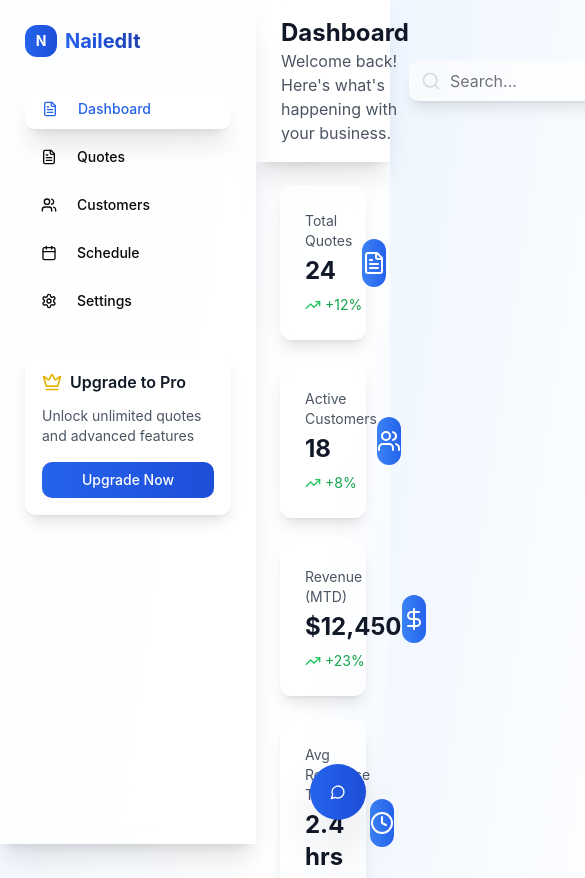
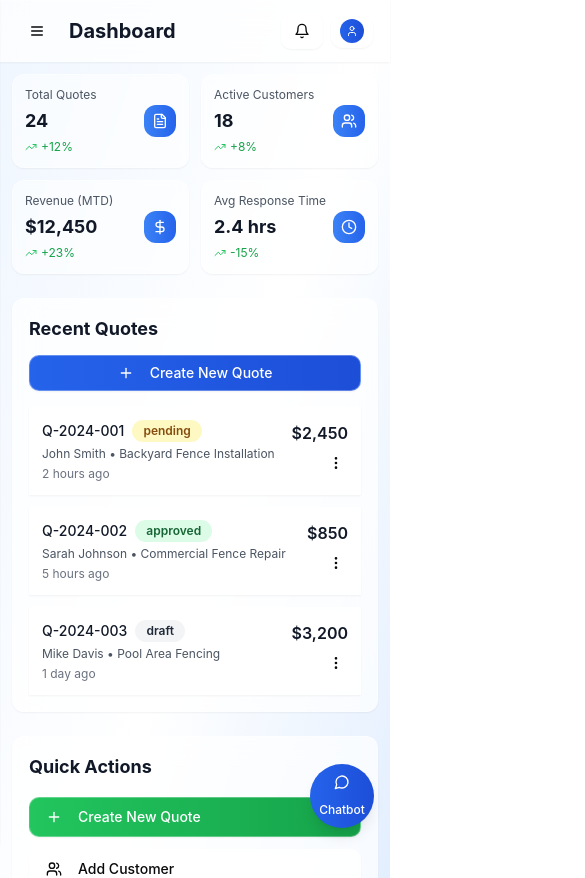
Before and after one commit to karthik-pv/nailed-it-quote-ai, a React (Vite) app: page /dashboard in a window 390 px wide. Shown: the top 878 px of the page, 585 px wide, since content can reach past the window. Built offline with nearby package versions, Linux system fonts and the light colour scheme.

Commit message:
Fix: Improve mobile responsiveness and chatbot UI
- Ensure proper mobile display.
- Increase chatbot button size and rename.
- Address overlapping issues.

```diff
--- a/src/components/AIGuide.tsx
+++ b/src/components/AIGuide.tsx
@@ -105,31 +105,34 @@ const AIGuide = () => {
 
   if (!isOpen) {
     return (
-      <Button
-        onClick={() => setIsOpen(true)}
-        className="fixed bottom-6 right-6 w-14 h-14 rounded-full bg-gradient-to-r from-blue-600 to-blue-700 text-white shadow-2xl hover:shadow-blue-500/25 hover:scale-110 transition-all duration-300 z-50"
-      >
-        <MessageCircle className="w-6 h-6" />
-      </Button>
+      <div className="fixed bottom-4 right-4 z-50">
+        <Button
+          onClick={() => setIsOpen(true)}
+          className="w-16 h-16 rounded-full bg-gradient-to-r from-blue-600 to-blue-700 text-white shadow-lg hover:shadow-xl hover:scale-110 transition-all duration-300 flex flex-col items-center justify-center p-2"
+        >
+          <MessageCircle className="w-6 h-6 mb-1" />
+          <span className="text-xs font-medium">Chatbot</span>
+        </Button>
+      </div>
     );
   }
 
   return (
-    <Card className="fixed bottom-6 right-6 w-96 h-96 bg-white/95 backdrop-blur-xl border border-white/20 shadow-2xl z-50 flex flex-col">
+    <Card className="fixed bottom-4 right-4 w-[90vw] max-w-96 h-[70vh] max-h-96 bg-white/95 backdrop-blur-xl border border-white/20 shadow-lg z-50 flex flex-col">
       {/* Header */}
-      <div className="flex items-center justify-between p-4 border-b border-gray-200 bg-gradient-to-r from-blue-600 to-blue-700 text-white rounded-t-lg">
+      <div className="flex items-center justify-between p-3 lg:p-4 border-b border-gray-200 bg-gradient-to-r from-blue-600 to-blue-700 text-white rounded-t-lg">
         <div className="flex items-center space-x-2">
-          <Bot className="w-5 h-5" />
-          <span className="font-semibold">AI Guide</span>
+          <Bot className="w-4 lg:w-5 h-4 lg:h-5" />
+          <span className="font-semibold text-sm lg:text-base">AI Chatbot</span>
         </div>
-        <div className="flex items-center space-x-2">
+        <div className="flex items-center space-x-1 lg:space-x-2">
           <Button
             variant="ghost"
             size="sm"
             onClick={() => setIsMinimized(!isMinimized)}
             className="text-white hover:bg-white/20 p-1"
           >
-            {isMinimized ? <Maximize2 className="w-4 h-4" /> : <Minimize2 className="w-4 h-4" />}
+            {isMinimized ? <Maximize2 className="w-3 lg:w-4 h-3 lg:h-4" /> : <Minimize2 className="w-3 lg:w-4 h-3 lg:h-4" />}
           </Button>
           <Button
             variant="ghost"
@@ -137,7 +140,7 @@ const AIGuide = () => {
             onClick={() => setIsOpen(false)}
             className="text-white hover:bg-white/20 p-1"
           >
-            <X className="w-4 h-4" />
+            <X className="w-3 lg:w-4 h-3 lg:h-4" />
           </Button>
         </div>
       </div>
@@ -145,7 +148,7 @@ const AIGuide = () => {
       {!isMinimized && (
         <>
           {/* Messages */}
-          <div className="flex-1 overflow-y-auto p-4 space-y-4">
+          <div className="flex-1 overflow-y-auto p-3 lg:p-4 space-y-3 lg:space-y-4">
             {messages.map((message) => (
               <div
                 key={message.id}
@@ -154,32 +157,32 @@ const AIGuide = () => {
                 }`}
               >
                 {!message.isUser && (
-                  <div className="w-8 h-8 rounded-full bg-gradient-to-r from-blue-500 to-blue-600 flex items-center justify-center flex-shrink-0">
-                    <Bot className="w-4 h-4 text-white" />
+                  <div className="w-6 lg:w-8 h-6 lg:h-8 rounded-full bg-gradient-to-r from-blue-500 to-blue-600 flex items-center justify-center flex-shrink-0">
+                    <Bot className="w-3 lg:w-4 h-3 lg:h-4 text-white" />
                   </div>
                 )}
                 <div
-                  className={`max-w-xs p-3 rounded-lg ${
+                  className={`max-w-[70%] p-2 lg:p-3 rounded-lg ${
                     message.isUser
-                      ? 'bg-blue-600 text-white ml-8'
-                      : 'bg-gray-100 text-gray-800 mr-8'
+                      ? 'bg-blue-600 text-white'
+                      : 'bg-gray-100 text-gray-800'
                   }`}
                 >
-                  <p className="text-sm whitespace-pre-line">{message.text}</p>
+                  <p className="text-xs lg:text-sm whitespace-pre-line">{message.text}</p>
                 </div>
                 {message.isUser && (
-                  <div className="w-8 h-8 rounded-full bg-gray-300 flex items-center justify-center flex-shrink-0">
-                    <User className="w-4 h-4 text-gray-600" />
+                  <div className="w-6 lg:w-8 h-6 lg:h-8 rounded-full bg-gray-300 flex items-center justify-center flex-shrink-0">
+                    <User className="w-3 lg:w-4 h-3 lg:h-4 text-gray-600" />
                   </div>
                 )}
               </div>
             ))}
             {isLoading && (
               <div className="flex items-start space-x-2">
-                <div className="w-8 h-8 rounded-full bg-gradient-to-r from-blue-500 to-blue-600 flex items-center justify-center">
-                  <Bot className="w-4 h-4 text-white" />
+                <div className="w-6 lg:w-8 h-6 lg:h-8 rounded-full bg-gradient-to-r from-blue-500 to-blue-600 flex items-center justify-center">
+                  <Bot className="w-3 lg:w-4 h-3 lg:h-4 text-white" />
                 </div>
-                <div className="bg-gray-100 p-3 rounded-lg">
+                <div className="bg-gray-100 p-2 lg:p-3 rounded-lg">
                   <div className="flex space-x-1">
                     <div className="w-2 h-2 bg-gray-400 rounded-full animate-pulse"></div>
                     <div className="w-2 h-2 bg-gray-400 rounded-full animate-pulse" style={{ animationDelay: '0.2s' }}></div>
@@ -191,22 +194,23 @@ const AIGuide = () => {
           </div>
 
           {/* Input */}
-          <div className="p-4 border-t border-gray-200">
+          <div className="p-3 lg:p-4 border-t border-gray-200">
             <div className="flex space-x-2">
               <Input
                 value={inputText}
                 onChange={(e) => setInputText(e.target.value)}
                 onKeyPress={handleKeyPress}
                 placeholder="Ask me anything..."
-                className="flex-1"
+                className="flex-1 text-sm"
                 disabled={isLoading}
               />
               <Button
                 onClick={handleSendMessage}
                 disabled={!inputText.trim() || isLoading}
                 className="bg-gradient-to-r from-blue-600 to-blue-700 text-white"
+                size="sm"
               >
-                <Send className="w-4 h-4" />
+                <Send className="w-3 lg:w-4 h-3 lg:h-4" />
               </Button>
             </div>
           </div>
--- a/src/index.css
+++ b/src/index.css
@@ -98,11 +98,11 @@
 
 @layer utilities {
   .glass {
-    @apply bg-white/80 backdrop-blur-xl border border-white/20 shadow-xl;
+    @apply bg-white/70 backdrop-blur-md border border-white/30 shadow-sm;
   }
 
   .glass-card {
-    @apply bg-white/60 backdrop-blur-md border border-white/30 shadow-lg;
+    @apply bg-white/50 backdrop-blur-sm border border-white/40 shadow-sm;
   }
 
   .gradient-text {
@@ -110,7 +110,7 @@
   }
 
   .glass-button {
-    @apply glass hover:bg-white/90 transition-all duration-300 hover:shadow-2xl hover:scale-105;
+    @apply glass hover:bg-white/80 transition-all duration-300 hover:shadow-sm hover:scale-105;
   }
 
   .floating {
--- a/src/pages/Dashboard.tsx
+++ b/src/pages/Dashboard.tsx
@@ -17,7 +17,9 @@ import {
   Crown,
   CheckCircle,
   MoreVertical,
-  User
+  User,
+  Menu,
+  X
 } from "lucide-react";
 import { useNavigate } from "react-router-dom";
 import AIGuide from "@/components/AIGuide";
@@ -25,6 +27,7 @@ import AIGuide from "@/components/AIGuide";
 const Dashboard = () => {
   const navigate = useNavigate();
   const [searchQuery, setSearchQuery] = useState("");
+  const [sidebarOpen, setSidebarOpen] = useState(false);
 
   const stats = [
     {
@@ -95,69 +98,84 @@ const Dashboard = () => {
 
   return (
     <div className="min-h-screen bg-gradient-to-br from-blue-50 via-white to-blue-100">
+      {/* Mobile Sidebar Overlay */}
+      {sidebarOpen && (
+        <div className="fixed inset-0 bg-black bg-opacity-50 z-50 lg:hidden" onClick={() => setSidebarOpen(false)} />
+      )}
+
       {/* Sidebar */}
-      <div className="fixed left-0 top-0 h-full w-64 glass border-r border-white/20 z-40">
-        <div className="p-6">
-          <div className="flex items-center space-x-2 mb-8">
-            <div className="w-8 h-8 bg-gradient-to-r from-blue-600 to-blue-700 rounded-lg flex items-center justify-center">
-              <span className="text-white font-bold text-sm">N</span>
+      <div className={`fixed left-0 top-0 h-full w-64 glass border-r border-white/20 z-50 transform transition-transform duration-300 ease-in-out ${sidebarOpen ? 'translate-x-0' : '-translate-x-full'} lg:translate-x-0`}>
+        <div className="p-4 lg:p-6">
+          <div className="flex items-center justify-between mb-6 lg:mb-8">
+            <div className="flex items-center space-x-2">
+              <div className="w-8 h-8 bg-gradient-to-r from-blue-600 to-blue-700 rounded-lg flex items-center justify-center">
+                <span className="text-white font-bold text-sm">N</span>
+              </div>
+              <span className="text-lg lg:text-xl font-bold gradient-text">NailedIt</span>
             </div>
-            <span className="text-xl font-bold gradient-text">NailedIt</span>
+            <Button
+              variant="ghost"
+              size="sm"
+              className="lg:hidden"
+              onClick={() => setSidebarOpen(false)}
+            >
+              <X className="w-4 h-4" />
+            </Button>
           </div>
 
-          <nav className="space-y-2">
+          <nav className="space-y-1 lg:space-y-2">
             <Button
               variant="ghost"
-              className="w-full justify-start glass-button text-blue-600 bg-blue-50"
+              className="w-full justify-start glass-button text-blue-600 bg-blue-50 text-sm lg:text-base"
               onClick={() => navigate('/dashboard')}
             >
-              <FileText className="w-4 h-4 mr-3" />
+              <FileText className="w-4 h-4 mr-2 lg:mr-3" />
               Dashboard
             </Button>
             <Button
               variant="ghost"
-              className="w-full justify-start hover:bg-white/50"
+              className="w-full justify-start hover:bg-white/50 text-sm lg:text-base"
               onClick={() => navigate('/quotes')}
             >
-              <FileText className="w-4 h-4 mr-3" />
+              <FileText className="w-4 h-4 mr-2 lg:mr-3" />
               Quotes
             </Button>
             <Button
               variant="ghost"
-              className="w-full justify-start hover:bg-white/50"
+              className="w-full justify-start hover:bg-white/50 text-sm lg:text-base"
               onClick={() => navigate('/customers')}
             >
-              <Users className="w-4 h-4 mr-3" />
+              <Users className="w-4 h-4 mr-2 lg:mr-3" />
               Customers
             </Button>
             <Button
               variant="ghost"
-              className="w-full justify-start hover:bg-white/50"
+              className="w-full justify-start hover:bg-white/50 text-sm lg:text-base"
               onClick={() => navigate('/schedule')}
             >
-              <Calendar className="w-4 h-4 mr-3" />
+              <Calendar className="w-4 h-4 mr-2 lg:mr-3" />
               Schedule
             </Button>
             <Button
               variant="ghost"
-              className="w-full justify-start hover:bg-white/50"
+              className="w-full justify-start hover:bg-white/50 text-sm lg:text-base"
               onClick={() => navigate('/settings')}
             >
-              <Settings className="w-4 h-4 mr-3" />
+              <Settings className="w-4 h-4 mr-2 lg:mr-3" />
               Settings
             </Button>
           </nav>
 
-          <div className="mt-8">
-            <Card className="glass-card p-4">
-              <div className="flex items-center space-x-2 mb-3">
-                <Crown className="w-5 h-5 text-yellow-500" />
-                <span className="font-semibold text-gray-900">Upgrade to Pro</span>
+          <div className="mt-6 lg:mt-8">
+            <Card className="glass-card p-3 lg:p-4">
+              <div className="flex items-center space-x-2 mb-2 lg:mb-3">
+                <Crown className="w-4 lg:w-5 h-4 lg:h-5 text-yellow-500" />
+                <span className="font-semibold text-gray-900 text-sm lg:text-base">Upgrade to Pro</span>
               </div>
-              <p className="text-sm text-gray-600 mb-4">
+              <p className="text-xs lg:text-sm text-gray-600 mb-3 lg:mb-4">
                 Unlock unlimited quotes and advanced features
               </p>
-              <Button size="sm" className="w-full bg-gradient-to-r from-blue-600 to-blue-700 text-white">
+              <Button size="sm" className="w-full bg-gradient-to-r from-blue-600 to-blue-700 text-white text-xs lg:text-sm">
                 Upgrade Now
               </Button>
             </Card>
@@ -166,57 +184,67 @@ const Dashboard = () => {
       </div>
 
       {/* Main Content */}
-      <div className="ml-64">
+      <div className="lg:ml-64">
         {/* Header */}
-        <header className="glass border-b border-white/20 px-6 py-4">
+        <header className="glass border-b border-white/20 px-4 lg:px-6 py-3 lg:py-4">
           <div className="flex items-center justify-between">
-            <div>
-              <h1 className="text-2xl font-bold text-gray-900">Dashboard</h1>
-              <p className="text-gray-600">Welcome back! Here's what's happening with your business.</p>
+            <div className="flex items-center space-x-3">
+              <Button
+                variant="ghost"
+                size="sm"
+                className="lg:hidden"
+                onClick={() => setSidebarOpen(true)}
+              >
+                <Menu className="w-5 h-5" />
+              </Button>
+              <div>
+                <h1 className="text-xl lg:text-2xl font-bold text-gray-900">Dashboard</h1>
+                <p className="text-gray-600 text-sm lg:text-base hidden sm:block">Welcome back! Here's what's happening with your business.</p>
+              </div>
             </div>
 
-            <div className="flex items-center space-x-4">
-              <div className="relative">
-                <Search className="w-5 h-5 text-gray-400 absolute left-3 top-1/2 transform -translate-y-1/2" />
+            <div className="flex items-center space-x-2 lg:space-x-4">
+              <div className="relative hidden sm:block">
+                <Search className="w-4 lg:w-5 h-4 lg:h-5 text-gray-400 absolute left-2 lg:left-3 top-1/2 transform -translate-y-1/2" />
                 <Input
                   placeholder="Search..."
                   value={searchQuery}
                   onChange={(e) => setSearchQuery(e.target.value)}
-                  className="glass-card border-0 pl-10 w-64"
+                  className="glass-card border-0 pl-8 lg:pl-10 w-32 lg:w-64 text-sm"
                 />
               </div>
               <Button variant="ghost" size="sm" className="glass-button">
-                <Bell className="w-5 h-5" />
+                <Bell className="w-4 lg:w-5 h-4 lg:h-5" />
               </Button>
-              <div className="flex items-center space-x-2 glass-card px-3 py-2 rounded-lg">
-                <div className="w-8 h-8 bg-gradient-to-r from-blue-600 to-blue-700 rounded-full flex items-center justify-center">
-                  <User className="w-4 h-4 text-white" />
+              <div className="flex items-center space-x-1 lg:space-x-2 glass-card px-2 lg:px-3 py-1 lg:py-2 rounded-lg">
+                <div className="w-6 lg:w-8 h-6 lg:h-8 bg-gradient-to-r from-blue-600 to-blue-700 rounded-full flex items-center justify-center">
+                  <User className="w-3 lg:w-4 h-3 lg:h-4 text-white" />
                 </div>
-                <span className="text-sm font-medium text-gray-700">John Doe</span>
+                <span className="text-xs lg:text-sm font-medium text-gray-700 hidden sm:block">John Doe</span>
               </div>
             </div>
           </div>
         </header>
 
         {/* Content */}
-        <main className="p-6">
+        <main className="p-3 lg:p-6">
           {/* Stats Cards */}
-          <div className="grid grid-cols-1 md:grid-cols-2 lg:grid-cols-4 gap-6 mb-8">
+          <div className="grid grid-cols-2 lg:grid-cols-4 gap-3 lg:gap-6 mb-6 lg:mb-8">
             {stats.map((stat, index) => (
-              <Card key={index} className="glass-card p-6 animate-slide-up" style={{ animationDelay: `${index * 0.1}s` }}>
+              <Card key={index} className="glass-card p-3 lg:p-6 animate-slide-up" style={{ animationDelay: `${index * 0.1}s` }}>
                 <div className="flex items-center justify-between">
                   <div>
-                    <p className="text-sm text-gray-600 mb-1">{stat.title}</p>
-                    <p className="text-2xl font-bold text-gray-900">{stat.value}</p>
-                    <div className="flex items-center mt-2">
-                      <TrendingUp className={`w-4 h-4 mr-1 ${stat.positive ? 'text-green-500' : 'text-red-500'}`} />
-                      <span className={`text-sm ${stat.positive ? 'text-green-600' : 'text-red-600'}`}>
+                    <p className="text-xs lg:text-sm text-gray-600 mb-1">{stat.title}</p>
+                    <p className="text-lg lg:text-2xl font-bold text-gray-900">{stat.value}</p>
+                    <div className="flex items-center mt-1 lg:mt-2">
+                      <TrendingUp className={`w-3 lg:w-4 h-3 lg:h-4 mr-1 ${stat.positive ? 'text-green-500' : 'text-red-500'}`} />
+                      <span className={`text-xs lg:text-sm ${stat.positive ? 'text-green-600' : 'text-red-600'}`}>
                         {stat.change}
                       </span>
                     </div>
                   </div>
-                  <div className="w-12 h-12 bg-gradient-to-r from-blue-500 to-blue-600 rounded-xl flex items-center justify-center">
-                    <stat.icon className="w-6 h-6 text-white" />
+                  <div className="w-8 lg:w-12 h-8 lg:h-12 bg-gradient-to-r from-blue-500 to-blue-600 rounded-xl flex items-center justify-center">
+                    <stat.icon className="w-4 lg:w-6 h-4 lg:h-6 text-white" />
                   </div>
                 </div>
               </Card>
@@ -226,43 +254,43 @@ const Dashboard = () => {
           <div className="grid grid-cols-1 lg:grid-cols-3 gap-6">
             {/* Recent Quotes */}
             <div className="lg:col-span-2">
-              <Card className="glass p-6">
-                <div className="flex items-center justify-between mb-6">
-                  <h3 className="text-xl font-bold text-gray-900">Recent Quotes</h3>
+              <Card className="glass p-4 lg:p-6">
+                <div className="flex flex-col sm:flex-row items-start sm:items-center justify-between mb-4 lg:mb-6 space-y-3 sm:space-y-0">
+                  <h3 className="text-lg lg:text-xl font-bold text-gray-900">Recent Quotes</h3>
                   <Button
-                    size="lg"
-                    className="bg-gradient-to-r from-blue-600 to-blue-700 text-white glass-button px-6 py-3 shadow-lg hover:shadow-xl"
+                    size="sm"
+                    className="bg-gradient-to-r from-blue-600 to-blue-700 text-white glass-button px-4 lg:px-6 py-2 lg:py-3 shadow-sm hover:shadow-md text-sm lg:text-base w-full sm:w-auto"
                     onClick={() => navigate('/quotes')}
                   >
-                    <Plus className="w-5 h-5 mr-3" />
+                    <Plus className="w-4 lg:w-5 h-4 lg:h-5 mr-2 lg:mr-3" />
                     Create New Quote
                   </Button>
                 </div>
 
-                <div className="space-y-4">
+                <div className="space-y-3 lg:space-y-4">
                   {recentQuotes.map((quote, index) => (
-                    <div key={quote.id} className="glass-card p-4 hover:glass transition-all duration-200">
+                    <div key={quote.id} className="glass-card p-3 lg:p-4 hover:glass transition-all duration-200">
                       <div className="flex items-center justify-between">
-                        <div className="flex-1">
-                          <div className="flex items-center space-x-3 mb-2">
-                            <span className="font-medium text-gray-900">{quote.id}</span>
+                        <div className="flex-1 min-w-0">
+                          <div className="flex items-center space-x-2 lg:space-x-3 mb-1 lg:mb-2">
+                            <span className="font-medium text-gray-900 text-sm lg:text-base">{quote.id}</span>
                             <Badge className={`${getStatusColor(quote.status)} text-xs`}>
                               {quote.status}
                             </Badge>
                           </div>
-                          <div className="text-sm text-gray-600">
+                          <div className="text-xs lg:text-sm text-gray-600 truncate">
                             {quote.customer} • {quote.project}
                           </div>
                           <div className="text-xs text-gray-500 mt-1">
                             {quote.time}
                           </div>
                         </div>
-                        <div className="text-right">
-                          <div className="text-lg font-semibold text-gray-900">
+                        <div className="text-right ml-2">
+                          <div className="text-base lg:text-lg font-semibold text-gray-900">
                             {quote.amount}
                           </div>
                           <Button variant="ghost" size="sm" className="p-1">
-                            <MoreVertical className="w-4 h-4" />
+                            <MoreVertical className="w-3 lg:w-4 h-3 lg:h-4" />
                           </Button>
                         </div>
                       </div>
@@ -273,49 +301,49 @@ const Dashboard = () => {
             </div>
 
             {/* Quick Actions & AI Status */}
-            <div className="space-y-6">
+            <div className="space-y-4 lg:space-y-6">
               {/* Quick Actions */}
-              <Card className="glass p-6">
-                <h3 className="text-xl font-bold text-gray-900 mb-6">Quick Actions</h3>
-                <div className="space-y-4">
+              <Card className="glass p-4 lg:p-6">
+                <h3 className="text-lg lg:text-xl font-bold text-gray-900 mb-4 lg:mb-6">Quick Actions</h3>
+                <div className="space-y-3 lg:space-y-4">
                   <Button
-                    className="w-full justify-start glass-button text-lg py-4 bg-gradient-to-r from-green-500 to-green-600 text-white hover:from-green-600 hover:to-green-700"
+                    className="w-full justify-start glass-button text-sm lg:text-lg py-3 lg:py-4 bg-gradient-to-r from-green-500 to-green-600 text-white hover:from-green-600 hover:to-green-700"
                     onClick={() => navigate('/quotes')}
                   >
-                    <Plus className="w-5 h-5 mr-3" />
+                    <Plus className="w-4 lg:w-5 h-4 lg:h-5 mr-2 lg:mr-3" />
                     Create New Quote
                   </Button>
                   <Button
                     variant="outline"
-                    className="w-full justify-start glass-card border-0 py-4"
+                    className="w-full justify-start glass-card border-0 py-3 lg:py-4 text-sm lg:text-base"
                     onClick={() => navigate('/customers')}
                   >
-                    <Users className="w-5 h-5 mr-3" />
+                    <Users className="w-4 lg:w-5 h-4 lg:h-5 mr-2 lg:mr-3" />
                     Add Customer
                   </Button>
                   <Button
                     variant="outline"
-                    className="w-full justify-start glass-card border-0 py-4"
+                    className="w-full justify-start glass-card border-0 py-3 lg:py-4 text-sm lg:text-base"
                     onClick={() => navigate('/schedule')}
                   >
-                    <Calendar className="w-5 h-5 mr-3" />
+                    <Calendar className="w-4 lg:w-5 h-4 lg:h-5 mr-2 lg:mr-3" />
                     Schedule Job
                   </Button>
                 </div>
               </Card>
 
               {/* AI Training Status */}
-              <Card className="glass p-6">
-                <div className="flex items-center space-x-3 mb-4">
-                  <div className="w-12 h-12 bg-gradient-to-r from-green-500 to-green-600 rounded-xl flex items-center justify-center">
-                    <CheckCircle className="w-6 h-6 text-white" />
+              <Card className="glass p-4 lg:p-6">
+                <div className="flex items-center space-x-2 lg:space-x-3 mb-3 lg:mb-4">
+                  <div className="w-10 lg:w-12 h-10 lg:h-12 bg-gradient-to-r from-green-500 to-green-600 rounded-xl flex items-center justify-center">
+                    <CheckCircle className="w-5 lg:w-6 h-5 lg:h-6 text-white" />
                   </div>
                   <div>
-                    <h3 className="font-bold text-gray-900 text-lg">AI Training Status</h3>
-                    <p className="text-sm text-green-600 font-medium">Training Complete</p>
+                    <h3 className="font-bold text-gray-900 text-base lg:text-lg">AI Training Status</h3>
+                    <p className="text-xs lg:text-sm text-green-600 font-medium">Training Complete</p>
                   </div>
                 </div>
-                <p className="text-sm text-gray-600 mb-4">
+                <p className="text-xs lg:text-sm text-gray-600 mb-3 lg:mb-4">
                   AI is ready to generate quotes
                 </p>
                 <p className="text-xs text-gray-500">
```
